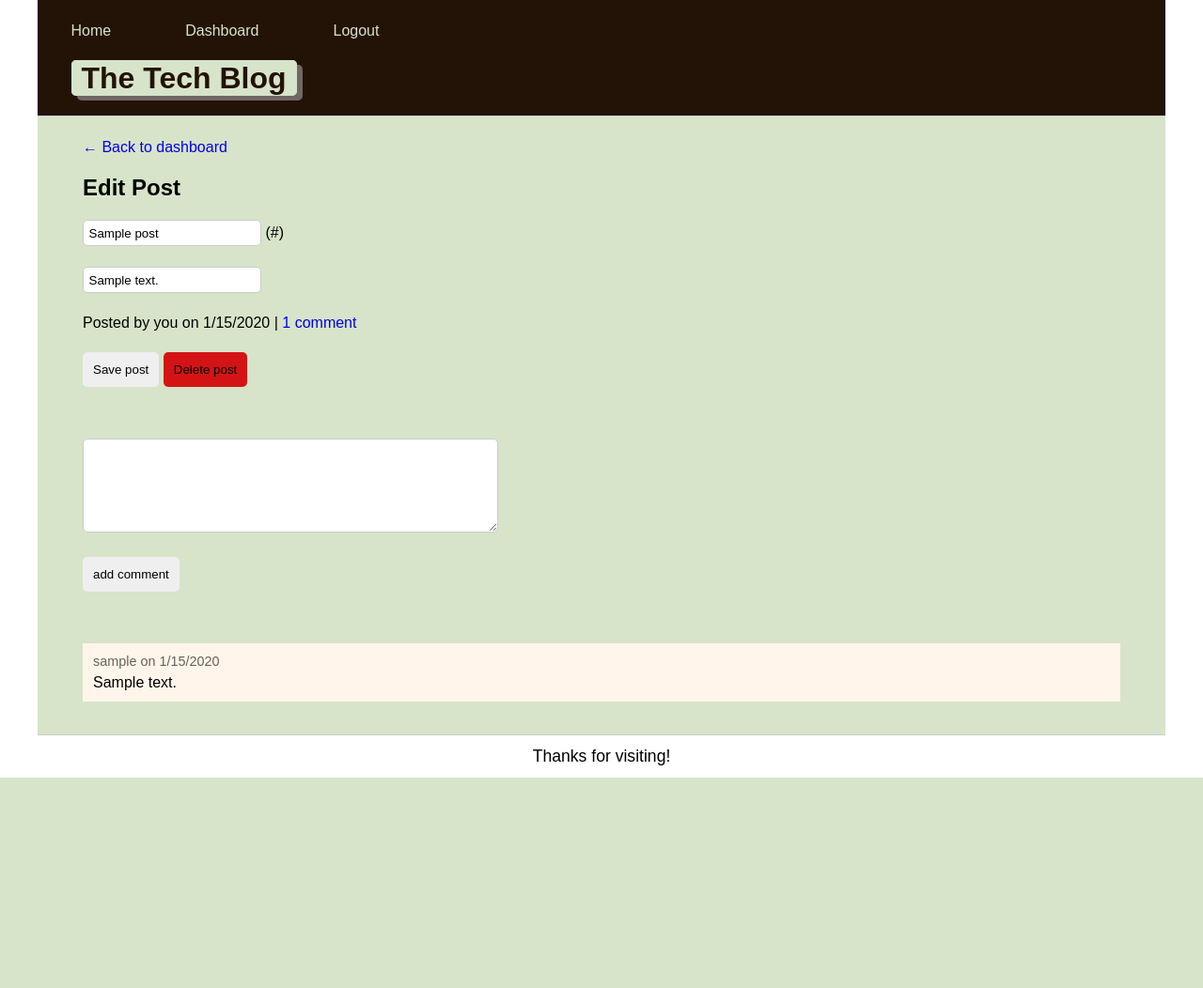
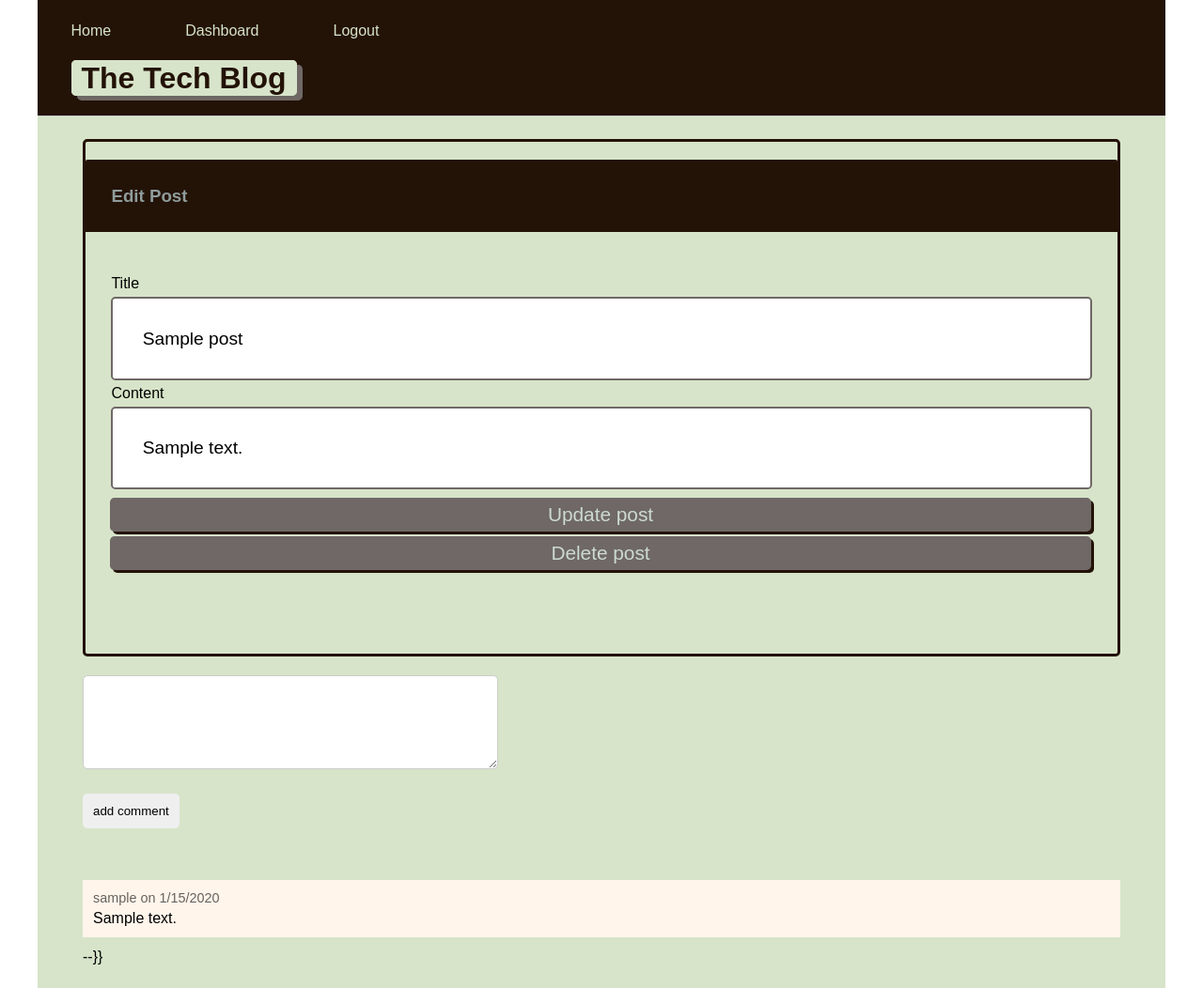
Before and after one commit to rizznn/tech-blog, a Node server app: page /dashboard/edit/1 in a window 1280 px wide. Shown: the whole page at 94% size. Before the commit the page ends 828 px from the top, so only its background shows below. Run offline with Node 20, Linux system fonts and the light colour scheme; a user stored in the database is signed in; tables that the repository leaves empty hold one stand-in row (values such as "Sample post"); some libraries are stand-ins or nearby versions.

Commit message:
added signup handlebars, edited edit and single-post handlebars

```diff
--- a/models/Post.js
+++ b/models/Post.js
@@ -19,7 +19,7 @@ Post.init(
       },
       contents: {
         type: DataTypes.STRING,
-        allowNull: false
+        allowNull: true
       },
       post_url: {
         type: DataTypes.STRING,
--- a/public/stylesheets/style.css
+++ b/public/stylesheets/style.css
@@ -1,3 +1,8 @@
+:root {
+  --light-dark: #6f6866;
+  --dark: #231206;
+  --border-radius: .3rem;
+}
 * {
   box-sizing: border-box;
 }
@@ -41,15 +46,25 @@ button:hover {
   padding: 0;
 }
 
+.form-input {
+
+  width: 100%;
+  padding: 3%;
+  margin: 5px 0;
+  font-size: 1.2rem;
+  border: 2px solid var(--light-dark);
+  border-radius: var(--border-radius);
+}
+
 textarea, input {
   padding: .5%;
   border-radius: 5px;
   border: 1px solid #ccc;
 }
 
-textarea:focus, input:focus {
+textarea:focus, input:focus, .form-input:focus {
   outline: none;
-  /* border: 1px solid #3486eb; */
+  border: 1px solid #3486eb;
 }
 
 textarea {
@@ -78,7 +93,7 @@ header {
   border-bottom: 1px solid #ccc;
   /* justify-content: space-between; */
   padding: 0 1%;
-  background-color: #231206;
+  background-color: var(--dark);
   /* color: #D3EED3; */
 }
 
@@ -92,7 +107,7 @@ header nav {
 
 header h1 a {
   font-size: 1em;
-  color: #231206;
+  color: var(--dark);
   border: solid #D7E4C9 1px;
   background-color: #D7E4C9;
   padding: 0 10px;
@@ -130,14 +145,59 @@ main {
   background: none;
   /* color: #3486eb; */
 }
-
-.delete-post-btn {
-  background-color: #d41414;
+.btn {
+  font-size: 1.3rem;
+  text-decoration:none;
+  padding: 6px 5px;
+  width: 100%;
+  display: block;
+  margin: 5px 0;
+  border-radius: var(--border-radius);
+  color: #ccdad1;
+  border: none;
+  outline: none;
+  background-color: #6f6866;
+  box-shadow: 3px 3px var(--dark);
+  transform: translate(-1px, -1px);
 }
 
-.delete-post-btn:hover {
+/* CARDS */
+.card {
+  margin: 0 0 20px 0;
+  border: 3px solid var(--dark);
+  border-radius: .3em;
+}
+
+.card-header {
+  color:  #8f9c9c;
+  background-color: var(--dark);
+  padding: 2.5%;
+  border-radius: calc(.18rem - 1px) calc(.18rem - 1px) 0 0;
+  display: flex;
+  justify-content: space-between;
+}
+
+.card-body {
+  padding: 2.5%;
+}
+
+.title {
+ font-size: 1.25rem;
+ font-weight: bold;
+}
+
+.author {
+  color:  #8f9c9c;
+  font-size: small;
+}
+
+/* .delete-post-btn {
+  background-color: #d41414;
+} */
+
+/* .delete-post-btn:hover {
   background-color: #ff643d;
-}
+} */
 
 .post {
   margin-bottom: 2%;
--- a/views/edit-post.handlebars
+++ b/views/edit-post.handlebars
@@ -1,4 +1,39 @@
-<article>
+ <div class="col-12">
+    <div class="card">
+        <h3 class="card-header">Edit Post</h3>
+        <form class="card-body edit-post-form">
+          <label class="post-title" for="title">Title</label>
+          <input name="post-title" class="form-input" type="text" value="{{post.title}}" />
+
+          <label class="post-contents" for="contents">Content</label>
+          <input name="post-contents" class="form-input" type="text" value="{{post.contents}}" />
+
+          <button type="submit" class="btn">Update post</button>
+          <button type="button" class="delete-post-btn btn">Delete post</button>
+        </form>
+    </div>
+</div>
+
+
+        {{!-- <form class="edit-post-form">
+    <div>
+      <input name="post-title" type="text" value="{{post.title}}" />
+    </div>
+    <div>
+      <input name="post-contents" type="text" value="{{post.contents}}" />
+    </div>
+    <div>
+      Posted by you on {{format_date post.created_at}}
+      |
+      <a href="/post/{{post.id}}">{{post.comments.length}} {{format_plural "comment" post.comments.length}}</a>
+    </div>
+    <button type="submit">Update post</button>
+    <button type="button" class="delete-post-btn">Delete post</button>
+  </form> --}}
+
+
+
+{{!-- <article>
   <a href="/dashboard"> &larr; Back to dashboard</a>
   <h2>
     Edit Post
@@ -33,7 +68,7 @@
 </form>
 
 {{!-- post's current comments --}}
-{{> comments post.comments}}
+{{> comments post.comments}} --}}
 
 <script src="/javascript/edit-post.js"></script>
 <script src="/javascript/delete-post.js"></script>
--- a/views/layouts/main.handlebars
+++ b/views/layouts/main.handlebars
@@ -27,9 +27,6 @@
     <main>
       {{{ body }}}
     </main>
-    <footer>
-      Thanks for visiting!
-    </footer>
   </div>
   {{#if loggedIn}}
   <script src="/javascript/logout.js"></script>
--- a/views/partials/post-info.handlebars
+++ b/views/partials/post-info.handlebars
@@ -1,4 +1,15 @@
-<article class="post">
+<div class="col-12">
+ <div class="card">
+  <div class="card-header">
+    <a href="/dashboard/edit/{{id}}" class="edit-title">{{title}}</a>
+    {{!-- <span class="title">{{title}}</span> --}}
+    <span class="author">Posted by {{user.username}} on {{format_date created_at}}</span>
+  </div>
+  <div class="card-body">
+    {{contents}}
+  </div>
+</div>
+{{!-- <article class="post">
   <div class="title">
     <a href="{{post_url}}" target="_blank">{{title}}</a>
     <span>({{format_url post_url}})</span>
@@ -8,4 +19,7 @@
     |
     <a href="/post/{{id}}">{{comments.length}}  {{format_plural "comment" comments.length}}</a>
   </div>
-</article>
+  <div class="contents">
+    {{contents}}
+  </div>
+</article> --}}
--- a/views/single-post.handlebars
+++ b/views/single-post.handlebars
@@ -2,7 +2,7 @@
 {{> post-info post }}
 
 {{!-- form and comments --}}
-{{#if loggedIn}}
+{{!-- {{#if loggedIn}}
 <form class="comment-form">
   <div>
     <textarea name="comment-body"></textarea>
@@ -12,7 +12,7 @@
     <button type="submit">add comment</button>
   </div>
 </form>
-{{/if}}
+{{/if}} --}}
 
 {{> comments post.comments}}
 
```
Also changed, not shown: controllers/home-routes.js (+9 -0 lines), views/login.handlebars (+4 -21 lines), views/signup.handlebars (added, +21 -0 lines).
